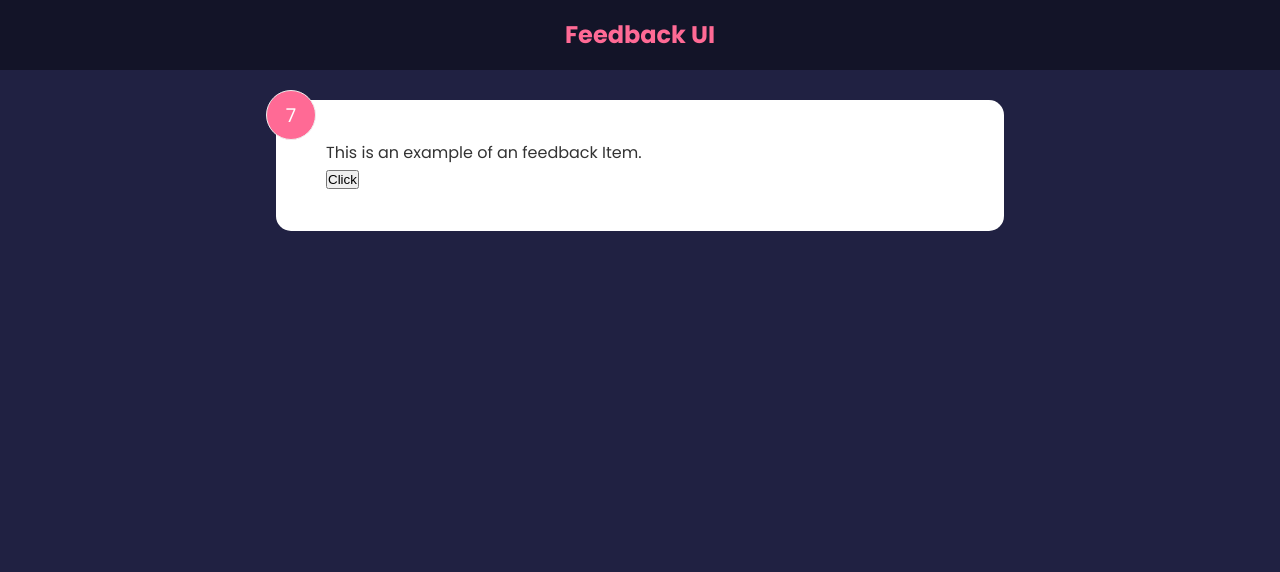
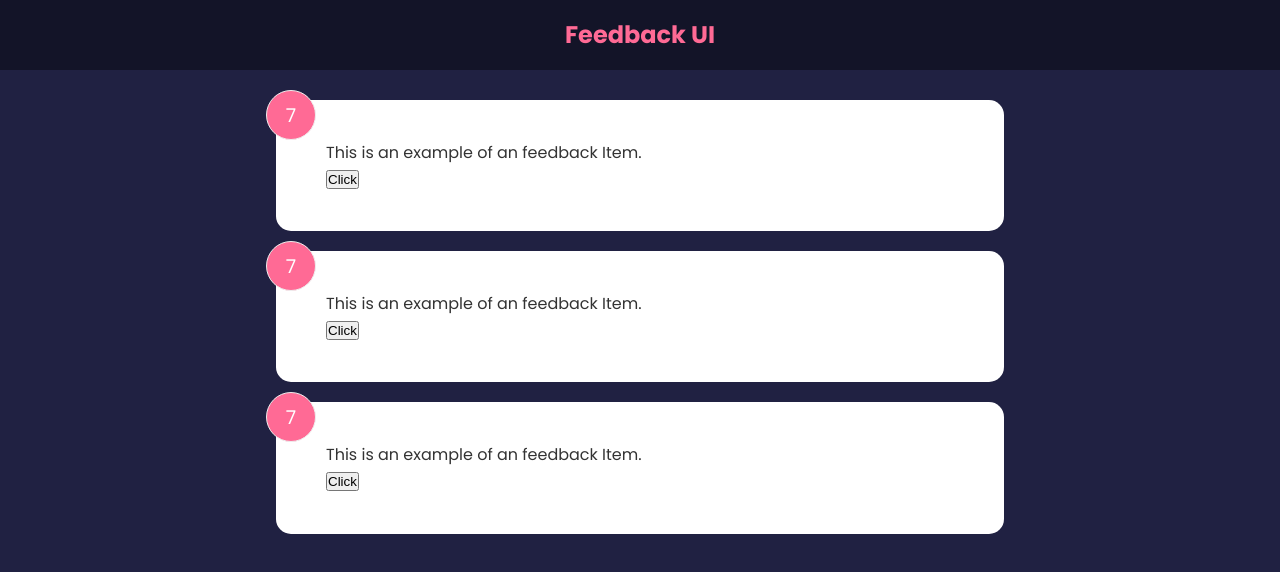
Before and after one commit to FluffyderDelphin/feedback-app_Udemy_Tutorial, a React (Create React App) app: page / in a window 1280 px wide. Shown: the top 572 px of the page. Built offline with nearby package versions, Linux system fonts and the light colour scheme; the HTML template or start-up script is replaced by a standard one.

Commit message:
git commit test

```diff
--- a/src/App.js
+++ b/src/App.js
@@ -1,13 +1,16 @@
+import { useState } from 'react';
 import React from 'react';
 import Header from './components/Header';
-import FeedbackItem from './components/FeedbackItem';
+import FeedbackList from './components/FeedbackList';
+import FeedbackData from './Data/FeedbackData';
 
 function App() {
+  const [feedback, setFeedback] = useState(FeedbackData);
   return (
     <>
       <Header />
       <div className="container">
-        <FeedbackItem />
+        <FeedbackList feedback={feedback} />
       </div>
     </>
   );
--- /dev/null
+++ b/src/Data/FeedbackData.js
@@ -0,0 +1,19 @@
+const FeedbackData = [
+  {
+    id: 1,
+    rating: 10,
+    text: 'Lorem ipsum dolor sit amet consectetur adipisicing elit. consequuntur vel vitae commodi alias voluptatem est voluptatum ipsa quae.',
+  },
+  {
+    id: 2,
+    rating: 9,
+    text: 'Lorem ipsum dolor sit amet consectetur adipisicing elit. consequuntur vel vitae commodi alias voluptatem est voluptatum ipsa quae.',
+  },
+  {
+    id: 3,
+    rating: 8,
+    text: 'Lorem ipsum dolor sit amet consectetur adipisicing elit. consequuntur vel vitae commodi alias voluptatem est voluptatum ipsa quae.',
+  },
+];
+
+export default FeedbackData;
--- /dev/null
+++ b/src/components/FeedbackList.js
@@ -0,0 +1,17 @@
+import React from 'react';
+import FeedbackItem from './FeedbackItem';
+
+function FeedbackList({ feedback }) {
+  if (!feedback || feedback.length === 0) {
+    return <p>No Feedback Yet</p>;
+  }
+  return (
+    <div className="feedback-list">
+      {feedback.map((item) => (
+        <FeedbackItem key={item.id} item={item} />
+      ))}
+    </div>
+  );
+}
+
+export default FeedbackList;
```
